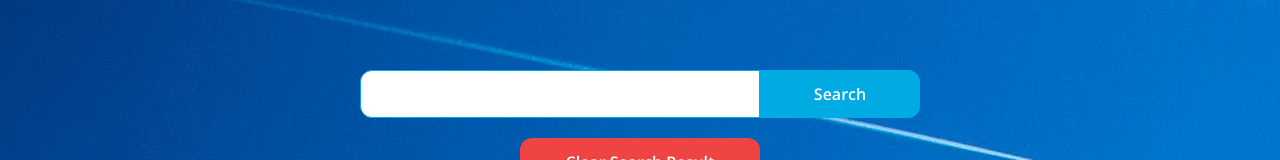
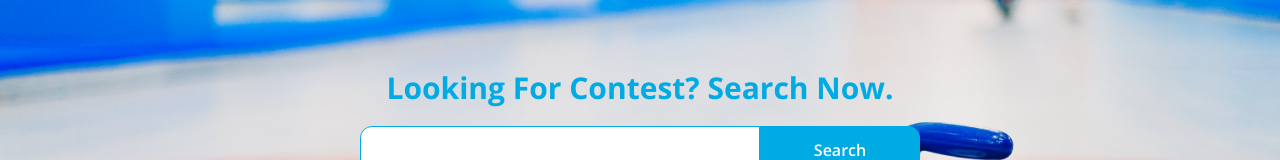
Before and after one commit to tanvir0908/arena-contest, a React (Vite) app in the folder arenaContest/: page / in a window 1280 px wide. Shown: the part 274-434 px from the top of the page. Built offline with nearby package versions, Linux system fonts and the light colour scheme; no server answers.

Commit message:
banner search functionality implemented

```diff
--- a/arenaContest/src/pages/Home/Banner/Banner.css
+++ b/arenaContest/src/pages/Home/Banner/Banner.css
@@ -1,3 +1,5 @@
 .background {
   background-image: url("../../../assets/banner.jpg");
+  background-position: center;
+  background-size: cover;
 }
--- a/arenaContest/src/pages/Home/Banner/Banner.jsx
+++ b/arenaContest/src/pages/Home/Banner/Banner.jsx
@@ -1,8 +1,10 @@
 import { useForm } from "react-hook-form";
-// import useAxiosPublic from "../../../hooks/useAxiosPublic";
+import useAxiosPublic from "../../../hooks/useAxiosPublic";
 // import { useQuery } from "@tanstack/react-query";
 // import { useEffect, useState } from "react";
 import "./Banner.css";
+import { useState } from "react";
+import ContestCard from "../../../components/ContestCard/ContestCard.jsx";
 
 export default function Banner() {
   const {
@@ -12,22 +14,15 @@ export default function Banner() {
     formState: { errors },
   } = useForm();
 
-  const onSubmit = (data) => {
-    if (data.searchText == "Business Contest") {
-      console.log("business");
-    }
-    if (data.searchText == "Medical Contest") {
-      console.log("medical");
-    }
-    if (data.searchText == "Article Writing") {
-      console.log("article");
-    }
-    if (data.searchText == "Gaming") {
-      console.log("gaming");
-    }
+  const axiosPublic = useAxiosPublic();
+  const [searchResult, setSearchResult] = useState([]);
+
+  const onSubmit = async (data) => {
+    const res = await axiosPublic.get(`/approvedContests/${data.searchText}`);
+    setSearchResult(res.data);
     reset();
   };
-
+  console.log(searchResult);
   //   const axiosPublic = useAxiosPublic();
   //   const { data: contests = [], refetch } = useQuery({
   //     queryKey: ["contest"],
@@ -45,10 +40,15 @@ export default function Banner() {
 
   const handleClear = () => {
     // setShow(false);
+    setSearchResult([]);
   };
 
   return (
-    <div className="bg-secondary py-64 rounded-xl background object-cover">
+    <div className="">
+      <div className="py-64 rounded-xl background object-cover">
+        <h2 className="text-center text-3xl font-bold text-primary mb-5">
+          Looking For Contest? Search Now.
+        </h2>
         <form onSubmit={handleSubmit(onSubmit)} className="mx-auto text-center">
           <input
             {...register("searchText", { required: true })}
@@ -75,8 +75,12 @@ export default function Banner() {
             Clear Search Result
           </button>
         </div>
-
-      {/* <div>Data Length: {data.length}</div> */}
+      </div>
+      <div className="grid grid-cols-1 md:grid-cols-2 mt-5 lg:grid-cols-3 gap-10">
+        {searchResult?.map((contest) => (
+          <ContestCard key={contest._id} contest={contest} />
+        ))}
+      </div>
     </div>
   );
 }
--- a/arenaContest/src/pages/Home/BestCreator/BestCreator.jsx
+++ b/arenaContest/src/pages/Home/BestCreator/BestCreator.jsx
@@ -26,14 +26,6 @@ export default function BestCreator() {
     newData.push(creator);
   }
 
-  //   const creator1 = contestData?.find(
-  //     (contest) => contest.creatorEmail == moderatorsEmail[0]
-  //   );
-
-  //   newData.push(creator1);
-  console.log(newData[0]);
-
-  // slider settings
   var settings = {
     dots: false,
     infinite: true,
@@ -82,17 +74,17 @@ export default function BestCreator() {
             >
               <div className="rounded-t-xl h-56 bg-secondary flex justify-center items-center">
                 <img
-                  src={partner.photo}
+                  src={partner?.photo}
                   className="h-44 w-44 rounded-full object-cover"
                   alt=""
                 />
               </div>
               <div className="rounded-b-xl p-4 space-y-2">
                 <h2 className="text-2xl font-bold text-primary">
-                  Creator Name: {partner.name}
+                  Creator Name: {partner?.name}
                 </h2>
                 <h2 className="text-2xl font-bold ">
-                  Contest Name: {newData[index].contestName}
+                  Contest Name: {newData[index]?.contestName}
                 </h2>
                 <p className="font-medium">
                   <span className="font-semibold">Description: </span>
--- a/arenaContest/src/pages/Shared/Footer/Footer.jsx
+++ b/arenaContest/src/pages/Shared/Footer/Footer.jsx
@@ -4,7 +4,6 @@ import {
   AiFillInstagram,
   AiOutlineGoogle,
 } from "react-icons/ai";
-import { Link } from "react-router-dom";
 import Logo from "../../../components/Logo/Logo";
 
 export default function Footer() {
```
Also changed, not shown: arenaContest/src/assets/banner.jpg. Lines whose indentation alone changed are shown as unchanged.
